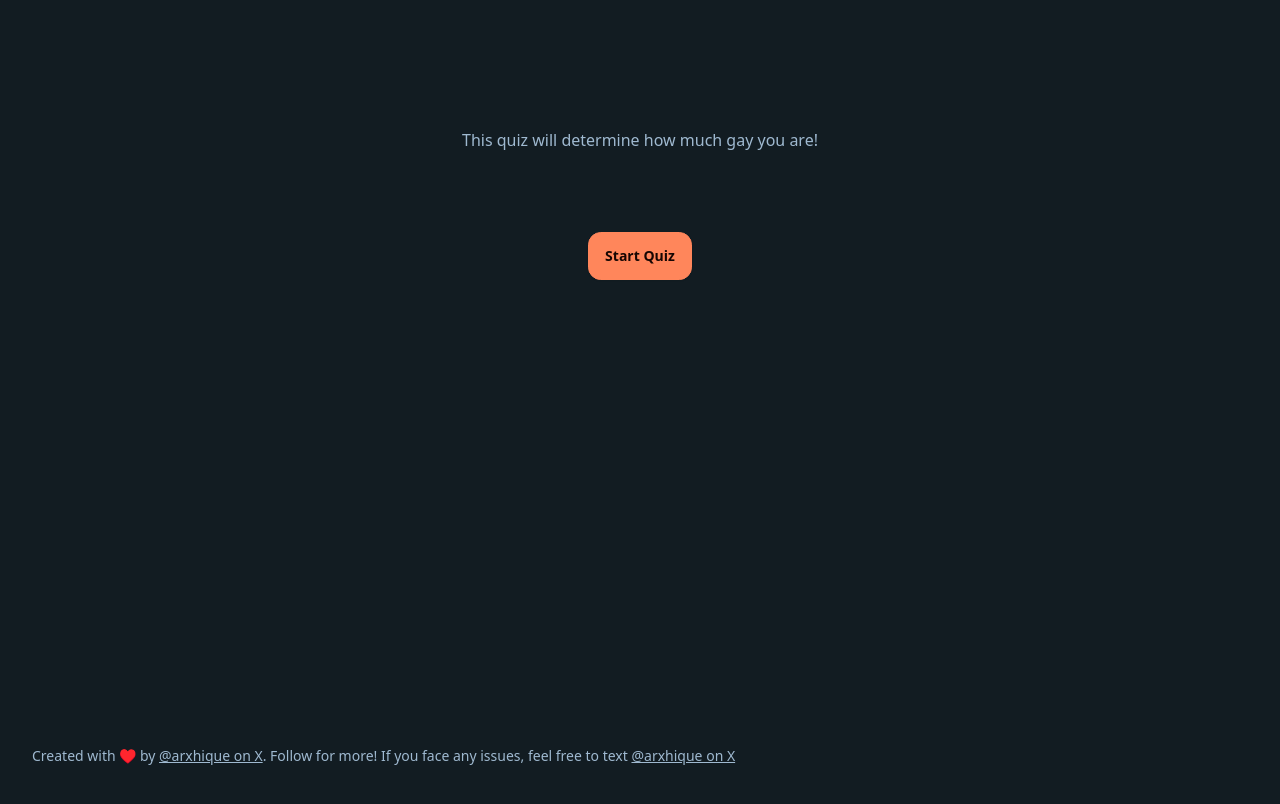
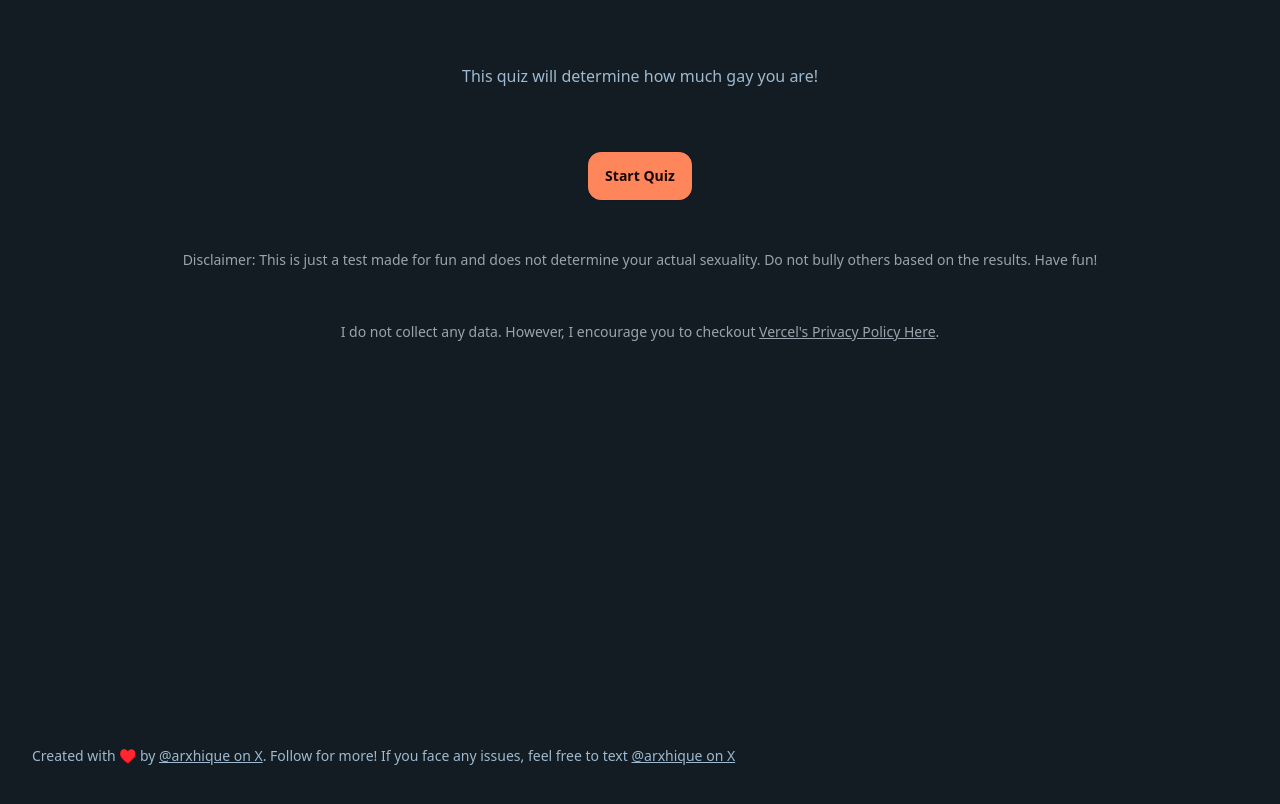
Before and after one commit to ojaswiatg/x-personality-quiz, a Next.js app: page / in a window 1280 px wide. Shown: the top 804 px of the page. Built offline with nearby package versions, Linux system fonts and the light colour scheme.

Commit message:
added tos and privacy policy

```diff
--- a/src/app/components/Start.tsx
+++ b/src/app/components/Start.tsx
@@ -1,16 +1,33 @@
+import Link from "next/link";
+
 type TStartProps = {
     onClickStart: () => void;
 };
 
 export default function Start({ onClickStart }: TStartProps) {
     return (
-        <div className="my-auto min-h-screen min-w-screen flex flex-col items-center pt-32 gap-16">
-            <p className="prose-md whitespace-normal px-16 text-center">
+        <div className="my-auto min-h-screen min-w-screen flex flex-col items-center mt-16 gap-12 px-16">
+            <p className="prose-md whitespace-normal text-center">
                 This quiz will determine how much gay you are!
             </p>
             <button className="btn btn-primary mt-4" onClick={onClickStart}>
                 Start Quiz
             </button>
+            <p className="prose-sm text-gray-400 whitespace-normal text-center">
+                Disclaimer: This is just a test made for fun and does not determine your actual
+                sexuality. Do not bully others based on the results. Have fun!
+            </p>
+            <p className="prose-sm text-gray-400 whitespace-normal text-center">
+                I do not collect any data. However, I encourage you to checkout{" "}
+                <Link
+                    className="underline"
+                    target="blank"
+                    href="https://vercel.com/legal/privacy-policy"
+                >
+                    {"Vercel's Privacy Policy Here"}
+                </Link>
+                .
+            </p>
         </div>
     );
 }
```
